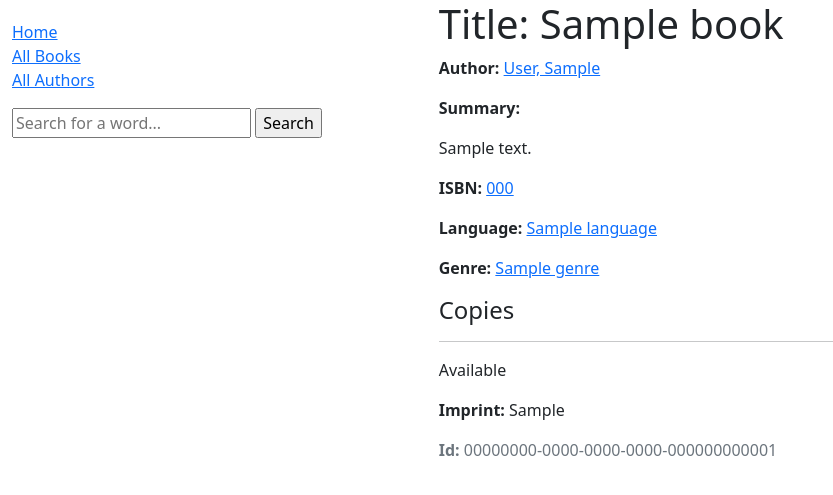
After one commit to nidhi-kala/locallibrary, a Django app: page /catalog/book/1 in a window 1280 px wide. The commit adds this page. Shown: the top 495 px of the page, without its empty margins (0-833 px from the left). Run offline with Django 4.2, Linux system fonts and the light colour scheme; tables that the repository leaves empty hold one stand-in row (values such as "Sample post").

Commit message:
templates for author and book list, details, along with the views

```diff
--- a/catalog/models.py
+++ b/catalog/models.py
@@ -38,7 +38,7 @@ class Book(models.Model):
         return self.title
 
     def get_absolute_url(self):
-        return reverse('book-detail', args=[str(self.id)])
+        return reverse('book_detail', args=[str(self.id)])
     '''get_absolute_url() returns a URL that can be used to access a detail record for this model (for this to work, we will have to define a URL mapping that has the name book-detail, and define an associated view and template).'''
 
     def display_genre(self):
@@ -91,7 +91,7 @@ class Author(models.Model):
         ordering = ['last_name', 'first_name']
 
     def get_absolute_url(self):
-        return reverse('author-detail', args=[str(self.id)])
+        return reverse('author_detail', args=[str(self.id)])
 
     def __str__(self):
         return f'{self.last_name}, {self.first_name}'
--- a/catalog/templates/base_generic.html
+++ b/catalog/templates/base_generic.html
@@ -1,4 +1,3 @@
-<!DOCTYPE html>
 <!DOCTYPE html>
 <html lang="en">
 <head>
@@ -19,16 +18,51 @@
 <body>
   <div class="container-fluid">
     <div class="row">
-        <div class="col-sm-2">
-          {% block sidebar%}
+      <div class="col">
+        {% block sidebar %}
         <ul class="sidebar-nav">
           <li><a href="{% url 'index' %}"> Home </a></li>
-            <li><a href="#"> All Books </a></li>
-            <li><a href="#"> All Authors </a></li>
+          <li><a href="{% url 'books' %}"> All Books </a></li>
+          <li><a href="{% url 'authors' %}"> All Authors </a></li>
         </ul>
+        <form method="get" action="{% url 'index' %}">
+          {% csrf_token %}
+          <input
+          type="text"
+          name="word"
+          placeholder="Search for a word..."
+          value="{{ word|default:'' }}"
+          />
+          <input type="submit" value="Search" />
+        </form>
         {% endblock %}
       </div>
-        <div class="col-sm-10">{% block content %} {% endblock %}</div>
+      <div class="col-8">
+        {% block content %}
+        {% endblock %}
+        {% block pagination %}
+        {% if is_paginated %}
+          <div class="pagination">
+            <span class="page-links">
+              {% if page_obj.has_previous %}
+              <a
+              href="{{ request.path }}?page={{ page_obj.previous_page_number }}"
+              >previous</a
+              >
+              {% endif %}
+              <span class="page-current">
+                Page {{ page_obj.number }} of {{ page_obj.paginator.num_pages }}
+              </span>
+              {% if page_obj.has_next %}
+              <a href="{{ request.path }}?page={{ page_obj.next_page_number }}"
+              >next</a
+              >
+              {% endif %}
+            </span>
+          </div>
+          {% endif %}
+          {% endblock %}
+        </div>
       </div>
     </div>
   </body>
--- /dev/null
+++ b/catalog/templates/catalog/book_detail.html
@@ -0,0 +1,51 @@
+{% extends "base_generic.html" %} {% block content %}
+<h1>Title: {{ book.title }}</h1>
+<p>
+  <strong>Author:</strong>
+  <a href="{{ book.author.get_absolute_url }}"> {{book.author}} </a>
+</p>
+<p>
+  <strong>Summary:</strong>
+  <p> {{book.summary}} </p>
+</p>
+<p>
+  <strong>ISBN:</strong>
+  <a href=""> {{book.isbn}} </a>
+</p>
+<p>
+  <strong>Language:</strong>
+  <a href=""> {{book.language}} </a>
+</p>
+<p>
+  <strong>Genre:</strong>
+  <a href=""> {{ book.display_genre }} </a>
+</p>
+
+<div class="margin-left:20px, margin:top:20px">
+  <h4>Copies</h4>
+  {% for copy in book.bookinstance_set.all %}
+  <hr />
+  <p
+    class="{% if copy.status == 'a' %}text-sucess{% elif copy.status == 'm' %}text-danger{% else %}text-warning{% endif %}"
+  >
+    {{ copy.get_status_display }}
+  </p>
+  {% if copy.status != 'a' %}
+  <p>
+    <strong> Due to be returned: </strong>
+    {{ copy.due_date }}
+  </p>
+  {% endif %}
+  <p>
+    <strong>Imprint:</strong>
+    {{ copy.imprint }}
+  </p>
+  <p class="text-muted">
+    <strong>Id:</strong>
+    {{ copy.id }}
+  </p>
+
+  {% endfor %}
+</div>
+
+{% endblock %}
--- a/catalog/urls.py
+++ b/catalog/urls.py
@@ -2,5 +2,9 @@ from django.urls import path
 from . import views
 
 urlpatterns = [
-    path('', views.index, name="index")
+    path('', views.index, name="index"),
+    path('books/', views.BookListView.as_view(), name='books'),
+    path('book/<int:pk>', views.BookDetailView.as_view(), name='book_detail'),
+    path('authors/', views.AuthorListView.as_view(), name='authors'),
+    path('author/<int:pk>', views.AuthorDetailView.as_view(), name='author_detail'),
 ]
--- a/catalog/views.py
+++ b/catalog/views.py
@@ -1,6 +1,9 @@
-from django.shortcuts import render
+from typing import Any
+from django.db.models.query import QuerySet
+from django.shortcuts import render, get_object_or_404
 from .models import Book, BookInstance, Author, Genre
 from django.db.models import Q
+from django.views import generic
 
 # Create your views here.
 
@@ -22,3 +25,20 @@ def index(request):
         'num_authors': num_authors,
     }
     return render(request, 'index.html', context=context)
+
+
+class BookListView(generic.ListView):
+    model = Book
+    paginate_by = 2
+
+
+class BookDetailView(generic.DetailView):
+    """Generic class-based detail view for a book."""
+    model = Book
+
+class AuthorListView(generic.ListView):
+    model = Author
+    paginate_by = 10
+
+class AuthorDetailView(generic.DetailView):
+    model = Author
```
Also changed, not shown: catalog/templates/catalog/author_detail.html (added, +15 -0 lines), catalog/templates/catalog/author_list.html (added, +15 -0 lines), catalog/templates/catalog/book_list.html (added, +15 -0 lines), catalog/templates/index.html (+9 -15 lines). Lines whose indentation alone changed are shown as unchanged.
